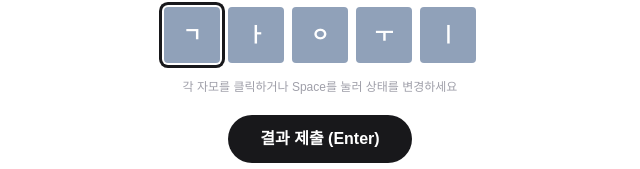
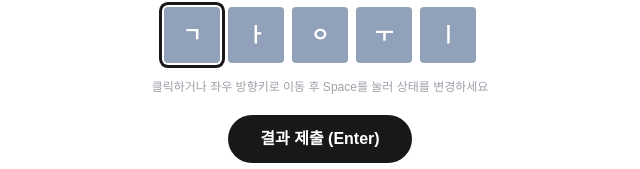
Before and after one commit to psvm203/kakaotalk-wordle-solver, a Next.js app: page / in a window 1280 px wide. Shown: the part 153-322 px from the top of the page, without its empty margins (320-960 px from the left). Built offline with nearby package versions, Linux system fonts and the light colour scheme.

Commit message:
chore: update tooltip

```diff
--- a/src/app/page.tsx
+++ b/src/app/page.tsx
@@ -244,7 +244,7 @@ export default function Home() {
           </div>
 
           <p className="text-xs text-zinc-400 dark:text-zinc-500">
-            각 자모를 클릭하거나 Space를 눌러 상태를 변경하세요
+            클릭하거나 좌우 방향키로 이동 후 Space를 눌러 상태를 변경하세요
           </p>
 
           {error && <p className="text-sm text-red-500">{error}</p>}
```
